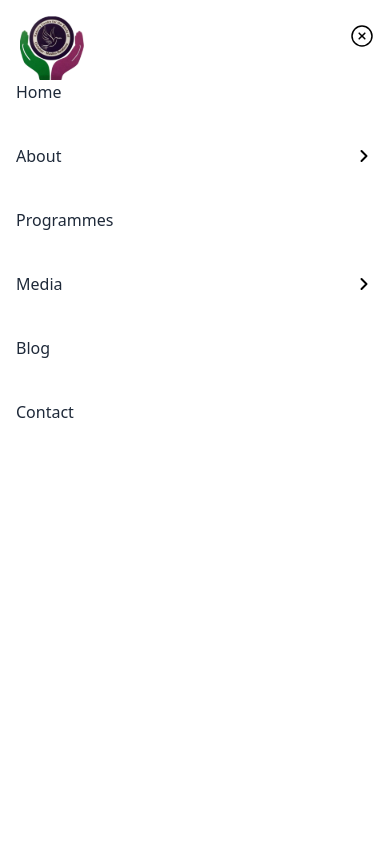
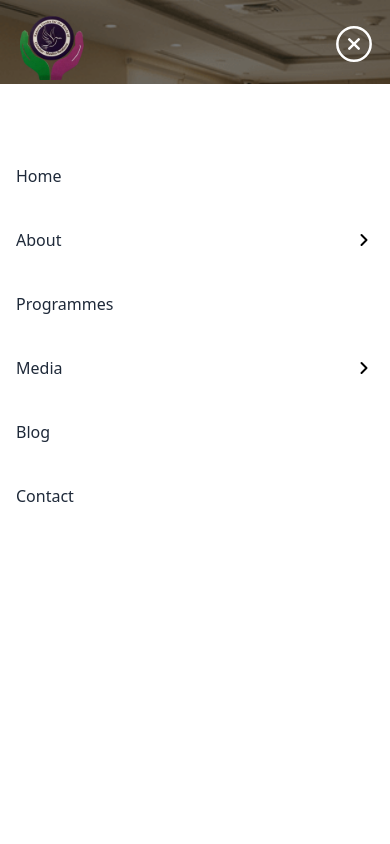
Before and after one commit to Frokesy/kaduna, a React (Vite) app: page / in a window 390 px wide. Both pictures are taken after a click on the element 350 px from the left and 48 px from the top of the page. Shown: the top 844 px of the page. Built offline with nearby package versions, Linux system fonts and the light colour scheme.

Commit message:
modified drawer component

```diff
--- a/src/components/Icons.tsx
+++ b/src/components/Icons.tsx
@@ -18,29 +18,29 @@ export const HamburgerIcon = ({ color }: { color?: string }) => (
 
 export const CloseIcon = () => (
   <svg
-    width="24"
-    height="24"
+    width="40"
+    height="40"
     viewBox="0 0 24 24"
     fill="none"
     xmlns="http://www.w3.org/2000/svg"
   >
     <path
       d="M12 22C17.5 22 22 17.5 22 12C22 6.5 17.5 2 12 2C6.5 2 2 6.5 2 12C2 17.5 6.5 22 12 22Z"
-      stroke="#000000"
+      stroke="#ffffff"
       strokeWidth="1.5"
       strokeLinecap="round"
       strokeLinejoin="round"
     />
     <path
       d="M9.17004 14.8299L14.83 9.16992"
-      stroke="#000000"
+      stroke="#ffffff"
       strokeWidth="1.5"
       strokeLinecap="round"
       strokeLinejoin="round"
     />
     <path
       d="M14.83 14.8299L9.17004 9.16992"
-      stroke="#000000"
+      stroke="#ffffff"
       strokeWidth="1.5"
       strokeLinecap="round"
       strokeLinejoin="round"
--- a/src/components/defaults/Drawer.tsx
+++ b/src/components/defaults/Drawer.tsx
@@ -10,7 +10,7 @@ const Drawer = () => {
   const [showMediaDropdown, setShowMediaDropdown] = useState<boolean>(false);
 
   return (
-    <div className="text-gray-800 bg-[#ffffff] min-h-screen z-40 space-y-10 flex-col flex lg:hidden w-full py-20 top-0 fixed px-4 mx-auto">
+    <div className="text-gray-800 bg-[#ffffff] min-h-[90vh] mt-[10vh] z-40 space-y-10 flex-col flex lg:hidden w-full py-20 top-0 fixed px-4 mx-auto">
       <NavLink to="/">Home</NavLink>
       <div className="">
         <div
```
